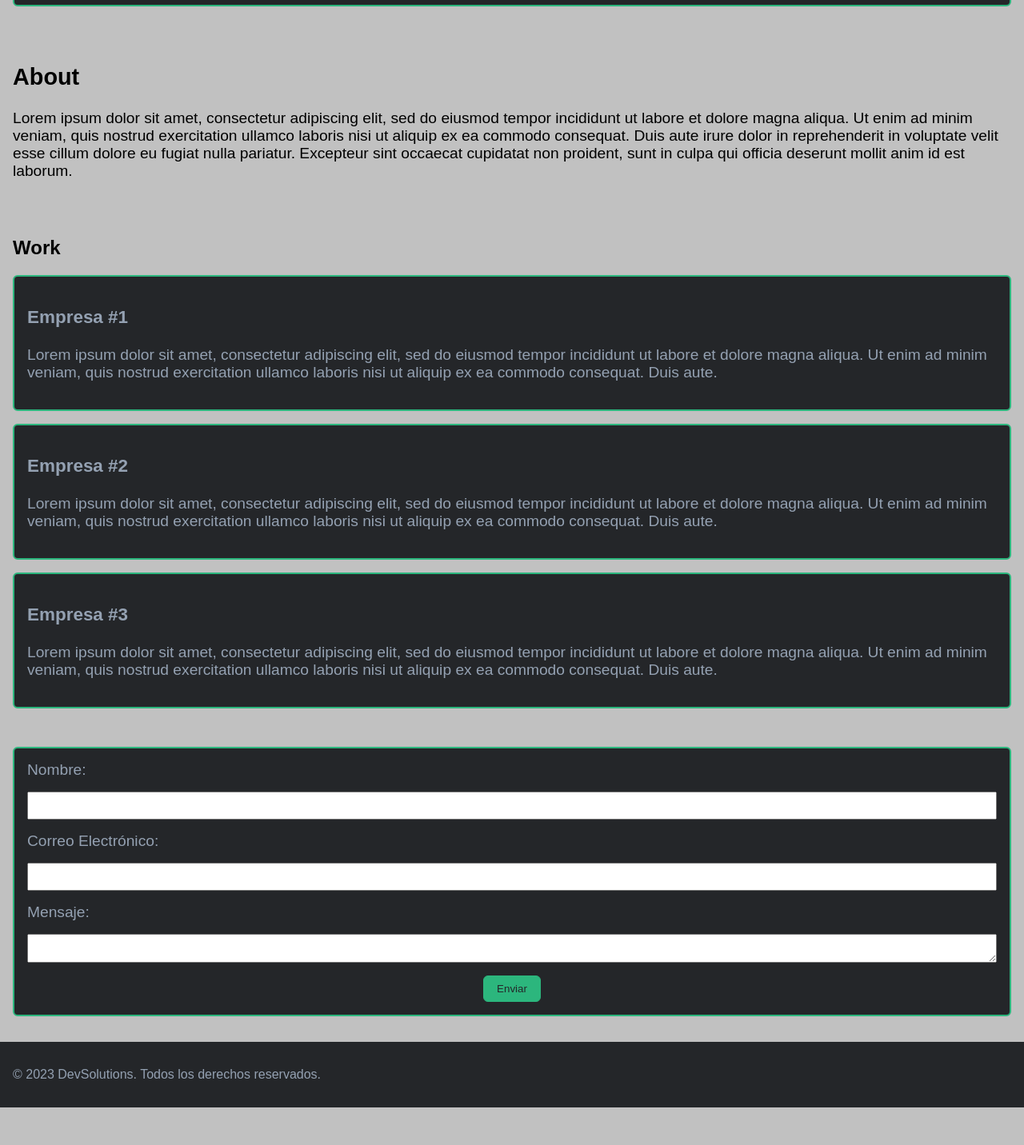
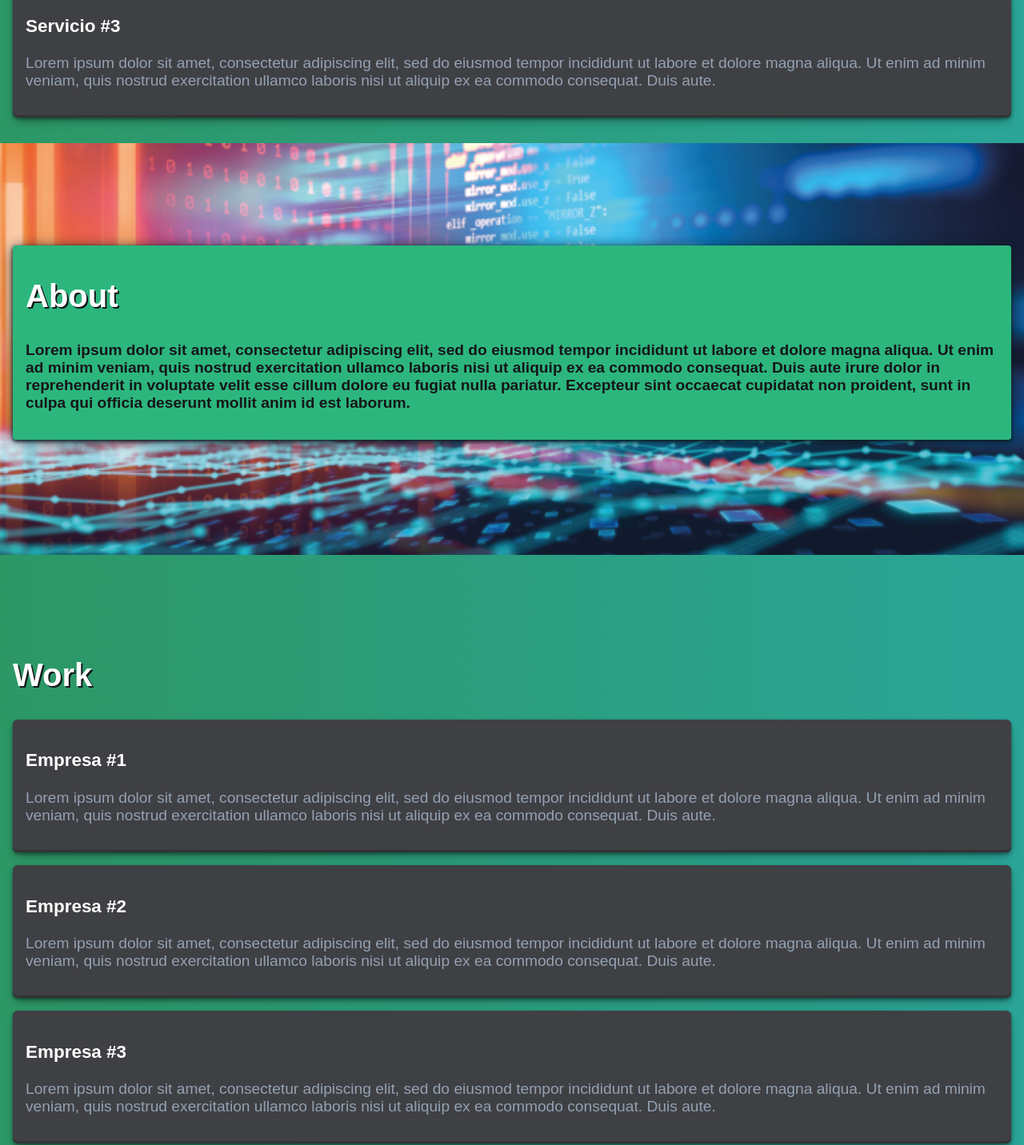
Before and after one commit to Ferclemens/devsolutions, a plain HTML site: page index.html in a window 1280 px wide. Shown: the part 951-2383 px from the top of the page at 80% size. Before the commit the page ends 2336 px from the top, so only its background shows below. Drawn offline with nearby package versions, Linux system fonts and the light colour scheme.

Commit message:
WIP: web styles

```diff
--- a/index.html
+++ b/index.html
@@ -25,12 +25,12 @@
             </ul>
         </nav>
     </header>
-    <section class="presentation">
+    <section id="home" class="presentation parallax">
         <h1>DevSolutions</h1>
         <p>Digitalizamos tus ideas</p>
         <a href="#contact" class="action-button">¡Contáctanos!</a>
     </section>
-    <section class="services">
+    <section id="services" class="services">
         <h2>Servicios</h2>
         <div class="service-card">
             <h3>Servicio #1</h3>
@@ -45,11 +45,14 @@
             <p>Lorem ipsum dolor sit amet, consectetur adipiscing elit, sed do eiusmod tempor incididunt ut labore et dolore magna aliqua. Ut enim ad minim veniam, quis nostrud exercitation ullamco laboris nisi ut aliquip ex ea commodo consequat. Duis aute.</p>
         </div>
     </section>
-    <section class="about-container">
-        <h2>About</h2>
-        <p>Lorem ipsum dolor sit amet, consectetur adipiscing elit, sed do eiusmod tempor incididunt ut labore et dolore magna aliqua. Ut enim ad minim veniam, quis nostrud exercitation ullamco laboris nisi ut aliquip ex ea commodo consequat. Duis aute irure dolor in reprehenderit in voluptate velit esse cillum dolore eu fugiat nulla pariatur. Excepteur sint occaecat cupidatat non proident, sunt in culpa qui officia deserunt mollit anim id est laborum.</p>
+    <section id="about" class="about parallax">
+        <div class="about-box">
+            <h2>About</h2>
+            <p>Lorem ipsum dolor sit amet, consectetur adipiscing elit, sed do eiusmod tempor incididunt ut labore et dolore magna aliqua. Ut enim ad minim veniam, quis nostrud exercitation ullamco laboris nisi ut aliquip ex ea commodo consequat. Duis aute irure dolor in reprehenderit in voluptate velit esse cillum dolore eu fugiat nulla pariatur. Excepteur sint occaecat cupidatat non proident, sunt in culpa qui officia deserunt mollit anim id est laborum.</p>
+
+        </div>
     </section>
-    <section class="work-container">
+    <section id="work" class="work">
         <h2>Work</h2>
         <div class="service-card">
             <h3>Empresa #1</h3>
@@ -64,8 +67,9 @@
             <p>Lorem ipsum dolor sit amet, consectetur adipiscing elit, sed do eiusmod tempor incididunt ut labore et dolore magna aliqua. Ut enim ad minim veniam, quis nostrud exercitation ullamco laboris nisi ut aliquip ex ea commodo consequat. Duis aute.</p>
         </div>
     </section>
-    <section class="form-container">
+    <section id="contact" class="form-container parallax">
         <form class="form">
+            <h2>Contactanos!</h2>
             <label for="nombre">Nombre:</label>
             <input type="text" id="nombre" name="nombre" required>
             <label for="correo">Correo Electrónico:</label>
--- a/styles.css
+++ b/styles.css
@@ -1,15 +1,41 @@
+
 :root {
-    --background: #242629;
-    --backgroundMain: #c1c1c1;
-    --text: #94a1b2;
-    --button: #2cb67d;
+    --background: #16161a;
+    --secondary: #3f4044;
+    --tertiary: #2cb67d;
+    --button: #7f5af0;
+    --paragraph: #94a1b2;
+    --title: #fffffe;
 }
 body {
     box-sizing: border-box;
     margin: 0;
     padding: 0;
-    background-color: var(--backgroundMain);
+    background: linear-gradient(-90deg, #2aa7a0, #2d9660, #19254d);
+    background-size: 250% 250%;
+    animation: gradient 8s alternate infinite;
+    height: 100%;
+    width: 100%;
     font-family: sans-serif;
+}
+@keyframes gradient {
+    0% {
+      background-position: 0%;
+    }
+    100% {
+      background-position: 100%;
+    }
+}
+h2 {
+    color: var(--title);
+    font-size: 2.5rem;
+    text-shadow: 2px 2px 0 var(--background);
+}
+/*///////////////////PARALLAX/////////////////*/
+.parallax {
+    background: var(--background) fixed no-repeat 50% 50%;
+    background-image: url('./assets/software.png');
+    background-size: cover;
 }
 
 /*///////////////////NAVBAR///////////////////*/
@@ -20,9 +46,11 @@ body {
     right: 0;
     display: flex;
     justify-content: space-between;
-    padding: 2rem;
+    align-items: center;
+    padding: 1rem 2rem;
     background-color: var(--background);
-    color: var(--text);
+    color: var(--paragraph);
+    box-shadow: rgba(0, 0, 0, 0.4) 0px 2px 4px, rgba(0, 0, 0, 0.3) 0px 7px 13px -3px, rgba(0, 0, 0, 0.2) 0px -3px 0px inset;
 }
 .logo {
     display: flex;
@@ -41,7 +69,7 @@ body {
 }
 .menu-list a {
     text-decoration: none;
-    color: whitesmoke;
+    color: var(--paragraph);
 }
 .abrir-menu, .cerrar-menu {
     display: none;
@@ -53,11 +81,10 @@ body {
 .presentation {
     display: flex;
     flex-direction: column;
-    margin-top: 8rem;
-    padding: 1rem;
-    background-image: url('./assets/');
+    padding: 3.3rem 1rem;
 }
 .presentation h1 {
+    margin-top: 7rem;
     font-size: 2rem;
     margin-bottom: 0;
 }
@@ -68,34 +95,58 @@ body {
 .action-button {
     text-decoration: none;
     color: var(--background);
-    border: 1px solid var(--button);
+    box-shadow: rgba(6, 24, 44, 0.4) 0px 0px 0px 2px, rgba(6, 24, 44, 0.65) 0px 4px 6px -1px, rgba(255, 255, 255, 0.08) 0px 1px 0px inset;
     border-radius: 5px;
     padding: 8px 10px;
-    background-color: var(--button);
+    background-color: var(--tertiary);
     width: fit-content;
     cursor: pointer;
+    align-self: flex-end;
 }
 /*///////////////////SERVICES///////////////////*/
 .services {
     padding: 1rem;
+    box-shadow: rgba(240, 46, 170, 0.4) 0px 5px, rgba(240, 46, 170, 0.3) 0px 10px, rgba(240, 46, 170, 0.2) 0px 15px, rgba(240, 46, 170, 0.1) 0px 20px, rgba(240, 46, 170, 0.05) 0px 25px;
+}
+.services h2 {
+    margin-top: 7rem;
 }
 .service-card {
-    border: 2px solid var(--button);
     border-radius: 6px;
-    background-color: var(--background);
-    color: var(--text);
+    background-color: var(--secondary);
+    box-shadow: rgba(0, 0, 0, 0.4) 0px 2px 4px, rgba(0, 0, 0, 0.3) 0px 7px 13px -3px, rgba(0, 0, 0, 0.2) 0px -3px 0px inset;
     padding: 1rem;
     margin-bottom: 1rem;
     font-size: 1.2rem;
 }
+.service-card h3 {
+    color: var(--title);
+}
+.service-card p {
+    color: var(--paragraph);
+}
 /*///////////////////ABOUT///////////////////*/
-.about-container {
+.about {
     padding: 1rem;
     font-size: 1.2rem;
+    color: var(--background);
+    font-weight: bold;
+}
+.about-box {
+    margin-top: 7rem;
+    margin-bottom: 8rem;
+    border-radius: 4px;
+    background-color: var(--tertiary);
+    padding: 0.5rem 1rem 1rem 1rem;
+    box-shadow: rgba(14, 30, 37, 1) 0px 2px 4px 0px, rgba(14, 30, 37, 0.8) 0px 2px 16px 0px;
 }
 /*///////////////////WORK///////////////////*/
-.work-container {
+.work {
     padding: 1rem;
+
+}
+.work h2 {
+    margin-top: 7rem;
 }
 /* .work-card {
     border: 2px solid var(--button);
@@ -108,19 +159,21 @@ body {
 } */
 /*///////////////////FORM///////////////////*/
 .form-container {
-    padding: 1rem;
+    padding: 10rem 1rem 2.2rem 1rem;
+
 }
+
 .form {
     display: flex;
     flex-direction: column;
     gap: 1rem;
-    border: 2px solid var(--button);
     border-radius: 6px;
-    background-color: var(--background);
+    background-color: var(--tertiary);
     color: var(--text);
     padding: 1rem;
     margin-bottom: 1rem;
     font-size: 1.2rem;
+    box-shadow: rgba(14, 30, 37, 1) 0px 2px 4px 0px, rgba(14, 30, 37, 0.8) 0px 2px 16px 0px;
 }
 .form input {
     padding: 0.5rem 1rem;
@@ -130,18 +183,19 @@ body {
     align-self: center;
     padding: 0.5rem 1rem;
     border-radius: 6px;
+    background-color: var(--button);
 }
 /*///////////////////FOOTER///////////////////*/
 footer {
     background-color: var(--background);
     font-size: 1rem;
-    color: var(--text);
+    color: var(--paragraph);
     padding: 1rem;
 }
 /*///////////////////////MEDIA QUERIS///////////////////*/
-@media (max-width: 750px) {
+@media (max-width: 735px) {
 
-    /*----------------MENU----------------*/
+    /*----------------Menu----------------*/
     .abrir-menu, .cerrar-menu {
         display: block;
         border: 0;
@@ -170,4 +224,14 @@ footer {
         align-items: center;
         padding: 40px 60px;
     }
+    /*----------------Presentation----------------*/
+    .presentation {
+        padding: 8rem  1rem 20rem 1rem;
+        align-items: center;
+    }
+    .presentation a {
+        margin-top: 10rem;
+        align-self: center;
+    }
+
 }
```
Also changed, not shown: assets/NunitoSans-Black.ttf (added), assets/pexels.jpg (added), assets/software.png (added).
